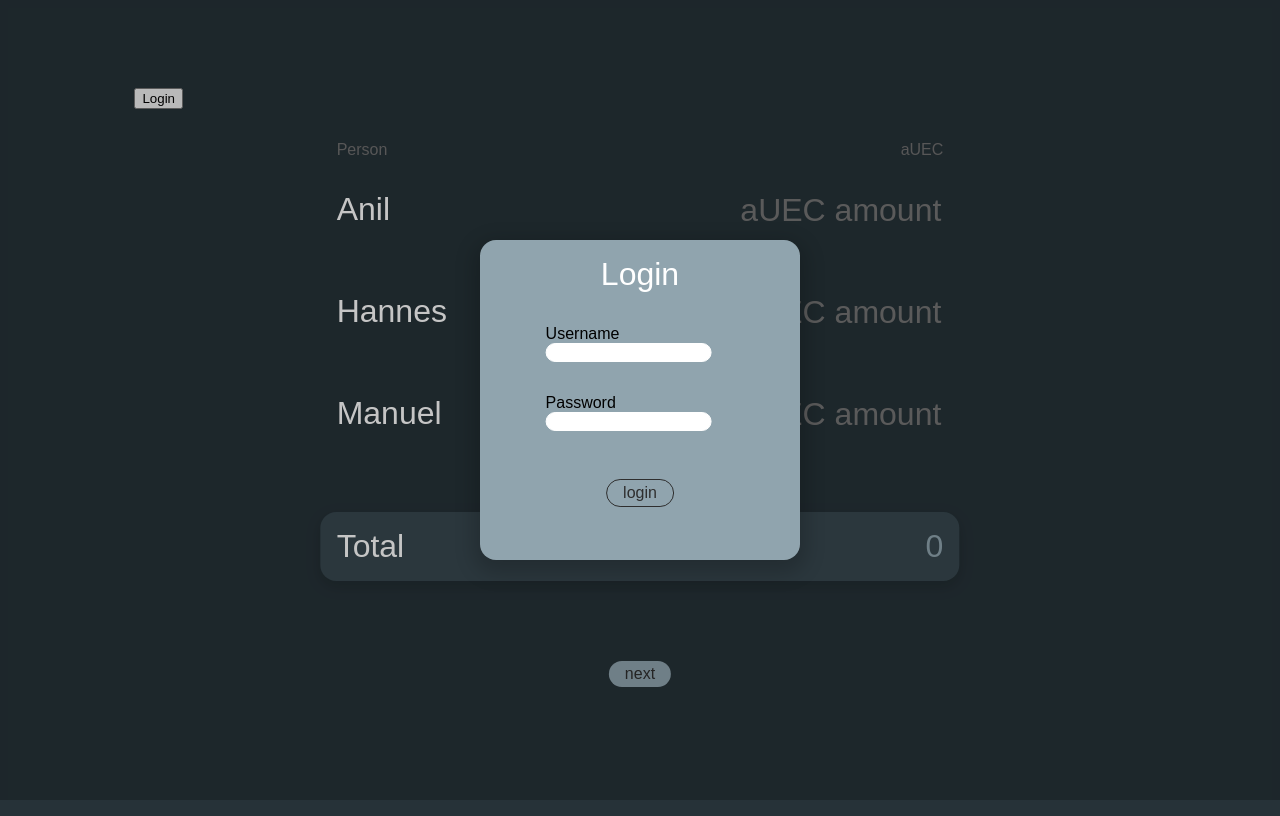
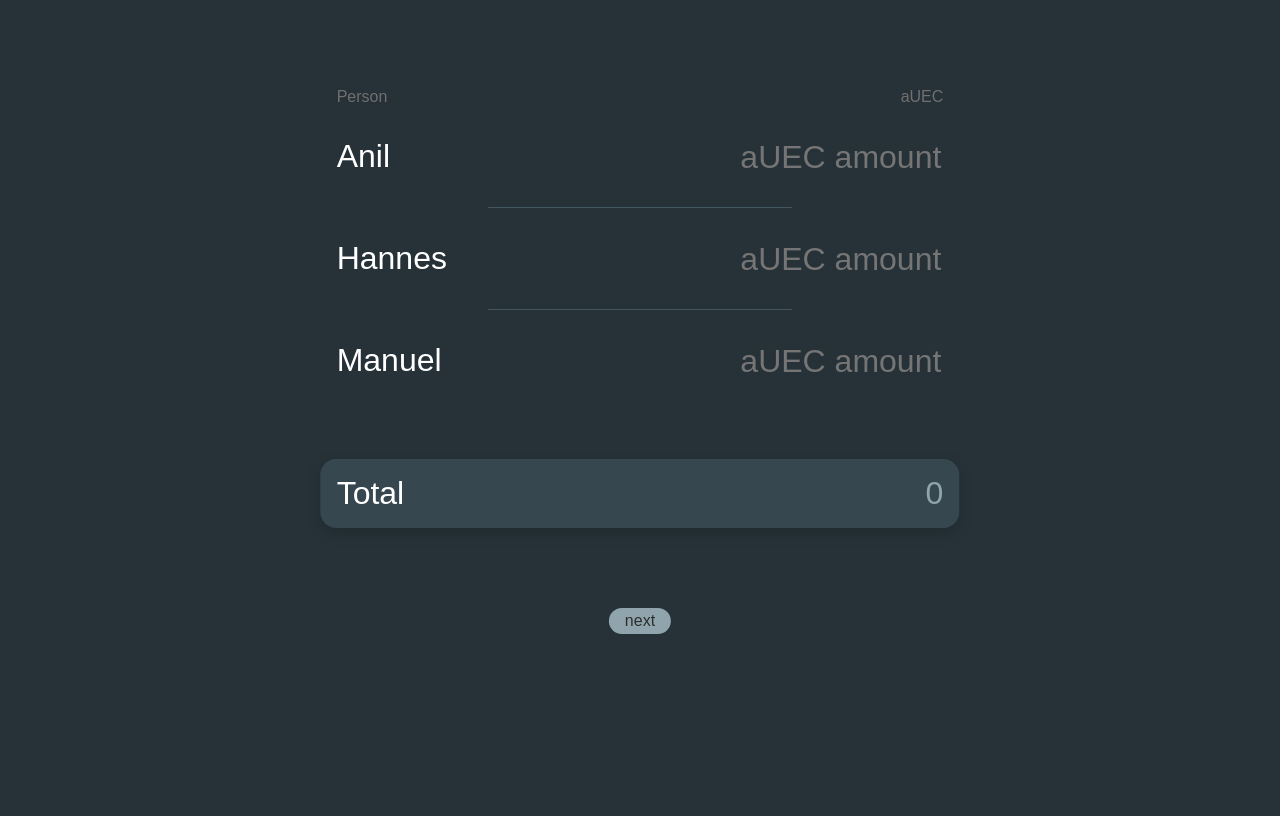
Before and after one commit to cr4yfish/caterpillarCalc, a PHP site: page / in a window 1280 px wide. Run offline with PHP 8.4, Linux system fonts and the light colour scheme; data that the repository does not hold is empty; a stand-in replaces the project's code that opens the database connection; some web fonts are replaced.

Commit message:
tried new workflow

```diff
--- a/index.php
+++ b/index.php
@@ -20,7 +20,6 @@
 
     include 'sqlconnection.php';
 
-
     ?>
 
     <?php while($row = mysqli_fetch_array($result)) { ?>
@@ -33,49 +32,7 @@
 
 <?php echo $shipDatabase; ?>
 
-        <form action="loginProcessing.php" method="POST" id="loginWrapper">
-
-            <span class="biloLight listEntryName" id="loginHeader">Login</span>
-
-            <div class="inputGroup">
-            <label class="biloLight" for="usernameInput">Username</label>
-            <input class="biloLight" id="usernameInput" name="username" type="text" required autocomplete="off">
-            </div>
-
-            <div class="inputGroup">
-            <label class="biloLight" for="passwordInput">Password</label>
-            <input class="biloLight" id="passwordInput" name="password" type="password" required autocomplete="off">
-            </div>
-            <button class="biloLight btn btn-primary" id="loginWrapperBTN" name="submit" type="submit">login</button>
-        </form>
-
-        <div id="opacityLayer"></div>
-
         <div id="contentWrapper">
-
-            <div id="accountWrapper">
-
-                <?php
-                    if(isset($_SESSION["username"])){
-
-                ?>
-                    <div id="upperAccountWrapper">
-                        <span>Logged in as <span id="accountName"><?php echo $_SESSION["username"]?></span></span>
-                    </div>
-                    <div id="lowerAccountWrapper">
-                        <div id="accountSpacer"></div>
-                        <button id="logoutBTN">Logout</button>
-                    </div>
-                </div>
-
-                <?php } else { ?>
-
-                    <div id="loginBTNWrapper">
-                        <button id="loginBTN" onclick="loginExec();">Login</button>
-                    </div>
-
-                <?php } ?>
-            </div>
 
             <div id="resultWrapper">
                 <input id="resultSearch" type="search" placeholder="Search...">
--- a/mainScript.js
+++ b/mainScript.js
@@ -234,15 +234,3 @@ function insertRestAmount() {
 
     }
 }
-
-function loginExec() {
-
-    var loginWrapper = document.createElement("form");
-    var loginHeader = document.createElement("span");
-    loginHeader.textContent = "Login";
-    loginHeader.setAttribute("id", "loginHeader");
-
-    var usernameInput = document.createElement("input");
-    var passwordInput = document.createElement("input");
-
-}
--- a/style.css
+++ b/style.css
@@ -41,63 +41,6 @@ html, body {
     min-height: 100vh;
 }
 
-#loginWrapper {
-    position: absolute;
-    width: 20rem;
-    height: 20rem;
-    left: 50%;
-    transform: translateX(-50%) translateY(-50%);
-    top: 50%;
-    background-color: var(--lightBlue);
-    border-radius: 1rem;
-    z-index: 2;
-    box-shadow: 0px 7px 20px 6px rgb(0 0 0 / 19%);
-}
-
-#loginHeader {
-    display: block;
-    margin-bottom: 2rem;
-    margin-top: 1rem;
-    margin-left: 50%;
-    transform: translateX(-50%);
-}
-
-.inputGroup {
-    width: 50%;
-    position: relative;
-    margin-left: 50%;
-    transform: translateX(-59%);
-    margin-bottom: 2rem;
-}
-
-.inputGroup input {
-    border-radius: 5rem;
-    border: none;
-    width: 100%;
-    border: solid 1px white;
-}
-
-.inputGroup input:focus {
-    outline: none;
-    border: solid 1px var(--highlight);
-}
-
-#loginWrapperBTN {
-    position: relative;
-    border: solid 1px var(--mediumBlack);
-    margin-top: 1rem !important;
-}
-
-/* opacityLayer */
-#opacityLayer {
-    background-color: rgba(0, 0, 0, 0.226);
-    position: absolute;
-    width: 100%;
-    height: 100%;
-    left: 0;
-    top: 0;
-    z-index: 1;
-}
 #contentWrapper {
     position: relative;
     margin-left: 10%;
@@ -117,9 +60,6 @@ html, body {
     transition: all 350ms;
     opacity: 1;
 }
-
-
-
 
 .listEntry {
     margin-top: 2rem;
```
Also changed, not shown: .github/workflows/main.yml (added).
